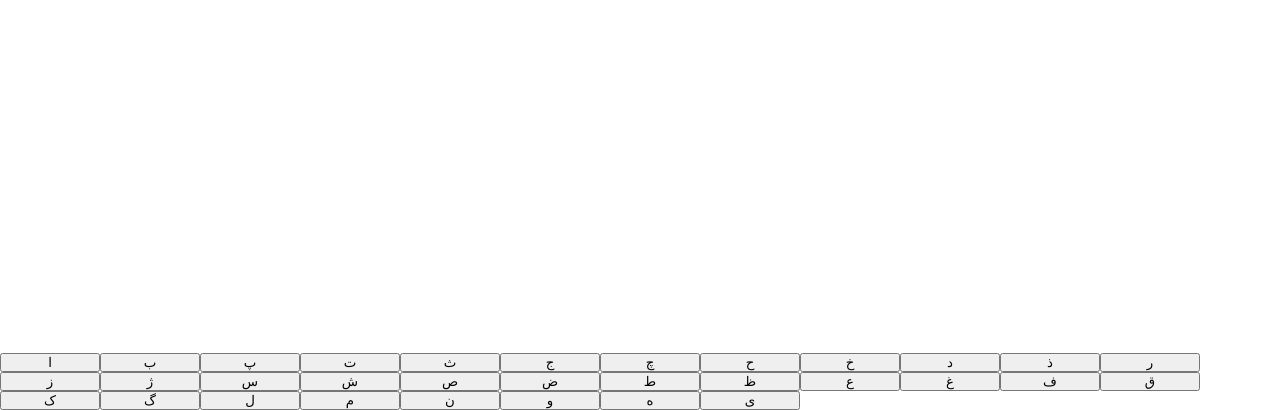
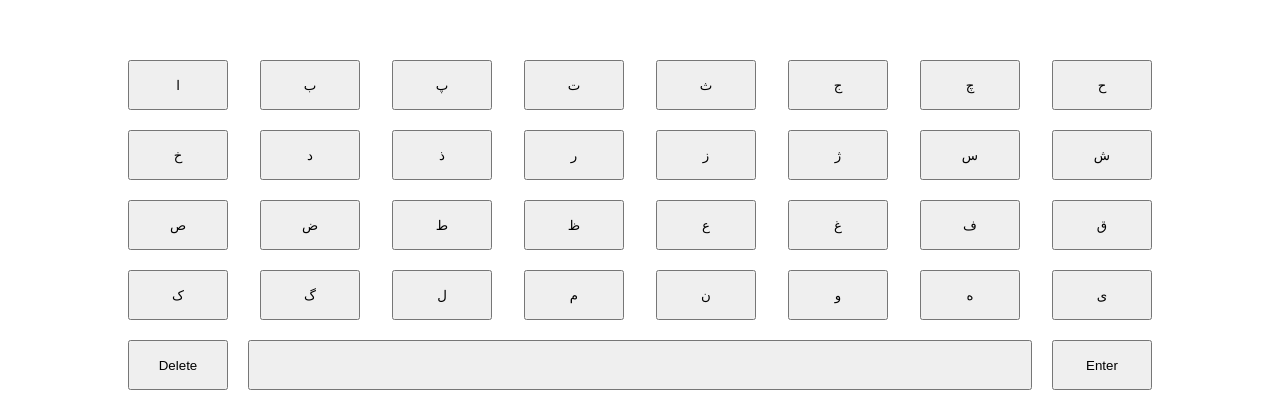
Before and after one commit to aliNejati-bu/letters_war_game, a plain HTML site: page index.html in a window 1280 px wide. Shown: the part 390-800 px from the top of the page. Drawn offline with Linux system fonts and the light colour scheme.

Commit message:
add basic keyBoard.

```diff
--- a/css/main.css
+++ b/css/main.css
@@ -4,6 +4,9 @@
     box-sizing: border-box;
 }
 
+.container{
+    max-width: 1024px;
+}
 
 #keyboard {
     position: absolute;
@@ -11,10 +14,23 @@
     width: 100vw;
     display: flex;
     flex-wrap: wrap;
+    max-width: 1024px;
+    left: 50%;
+    transform: translateX(-50%);
+    gap: 20px;
+    padding-bottom: 20px;
+    align-items: center;
+    justify-content: space-between;
 }
 
 
 .letter {
     display: block;
     width: 100px;
+    height: 50px;
 }
+
+
+.space{
+    flex-grow: 1;
+}
--- a/index.html
+++ b/index.html
@@ -9,9 +9,10 @@
     <link rel="stylesheet" href="/css/main.css">
 </head>
 <body>
+<div class="container">
+    <div id="keyboard">
 
-<div id="keyboard">
-
+    </div>
 </div>
 
 
--- a/script/main.js
+++ b/script/main.js
@@ -7,3 +7,9 @@ let laters = ["ا", "ب", "پ", "ت", "ث", "ج", "چ", "ح", "خ", "د",
 laters.forEach(w => {
     keyBoardWrapper.innerHTML += `<button class="letter"> ${w} </button>`;
 });
+
+keyBoardWrapper.innerHTML += `
+<button class="letter">Delete</button>
+<button class="letter space"> </button>
+<button class="letter enter">Enter</button>
+`;
```
